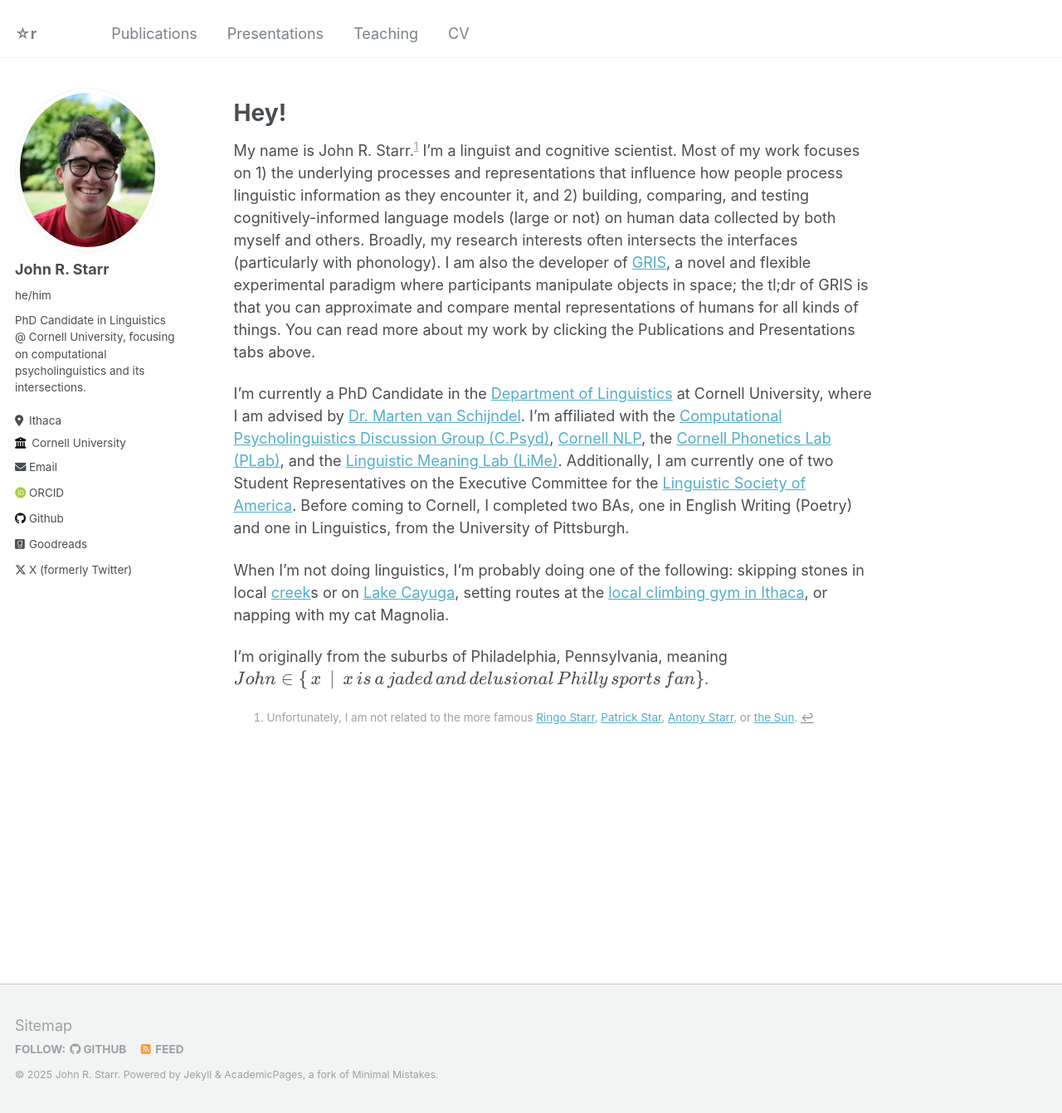
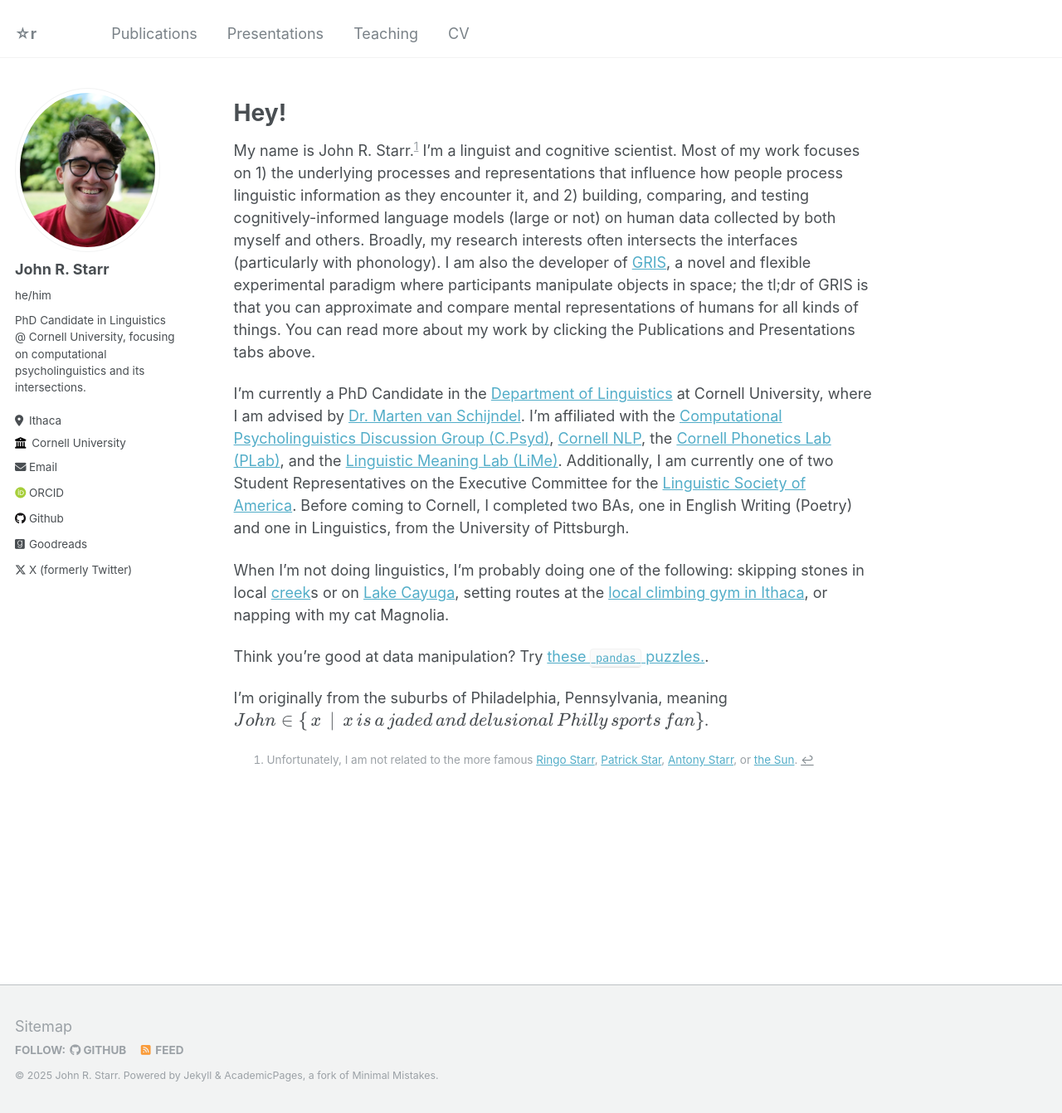
Before and after one commit to johnstarr-ling/johnstarr-ling.github.io, a Jekyll site: the page built from _pages/about.md, in a window 1280 px wide and 1342 px high. Shown: the whole window at 83% size. Built offline with Jekyll 4.4.1, drawn with Linux system fonts in a browser that asks for light colours; some web fonts are replaced.

Commit message:
add: pandas puzzles

```diff
--- a/_pages/about.md
+++ b/_pages/about.md
@@ -16,6 +16,8 @@ I'm currently a PhD Candidate in the [Department of Linguistics](https://linguis
 
 When I'm not doing linguistics, I'm probably doing one of the following: skipping stones in local [creek](https://www.youtube.com/watch?v=wAGi71uHm4g)s or on [Lake Cayuga](https://musique-concrete.tumblr.com/post/141057528801/on-my-boat-on-lake-cayuga), setting routes at the [local climbing gym in Ithaca](https://www.cayugaclimbs.com/), or napping with my cat Magnolia.
 
+Think you're good at data manipulation? Try [these `pandas` puzzles.](https://github.com/johnstarr-ling/pandas-puzzles).
+
 I'm originally from the suburbs of Philadelphia, Pennsylvania, meaning \\(John \in  \\{ \,x\, \mid \, x\, is\, a\, jaded\, and\, delusional\, Philly\, sports\, fan \\} \\).
 
 [^1]: Unfortunately, I am not related to the more famous [Ringo Starr](https://en.wikipedia.org/wiki/Ringo_Starr), [Patrick Star](https://en.wikipedia.org/wiki/Patrick_Star), [Antony Starr](https://en.wikipedia.org/wiki/Antony_Starr), or [the Sun](https://en.wikipedia.org/wiki/Sun).
```
Also changed, not shown: 1 other file.
